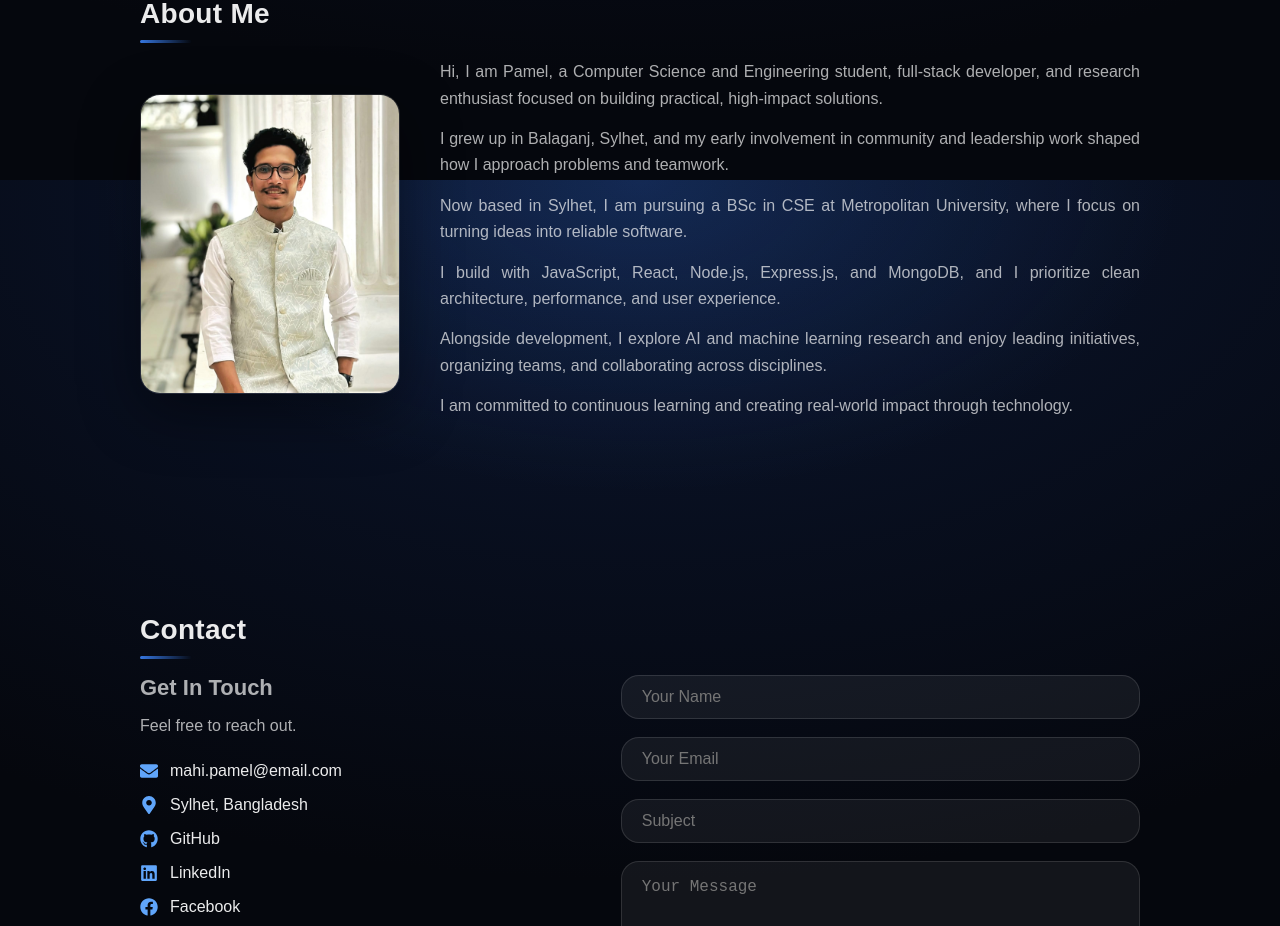
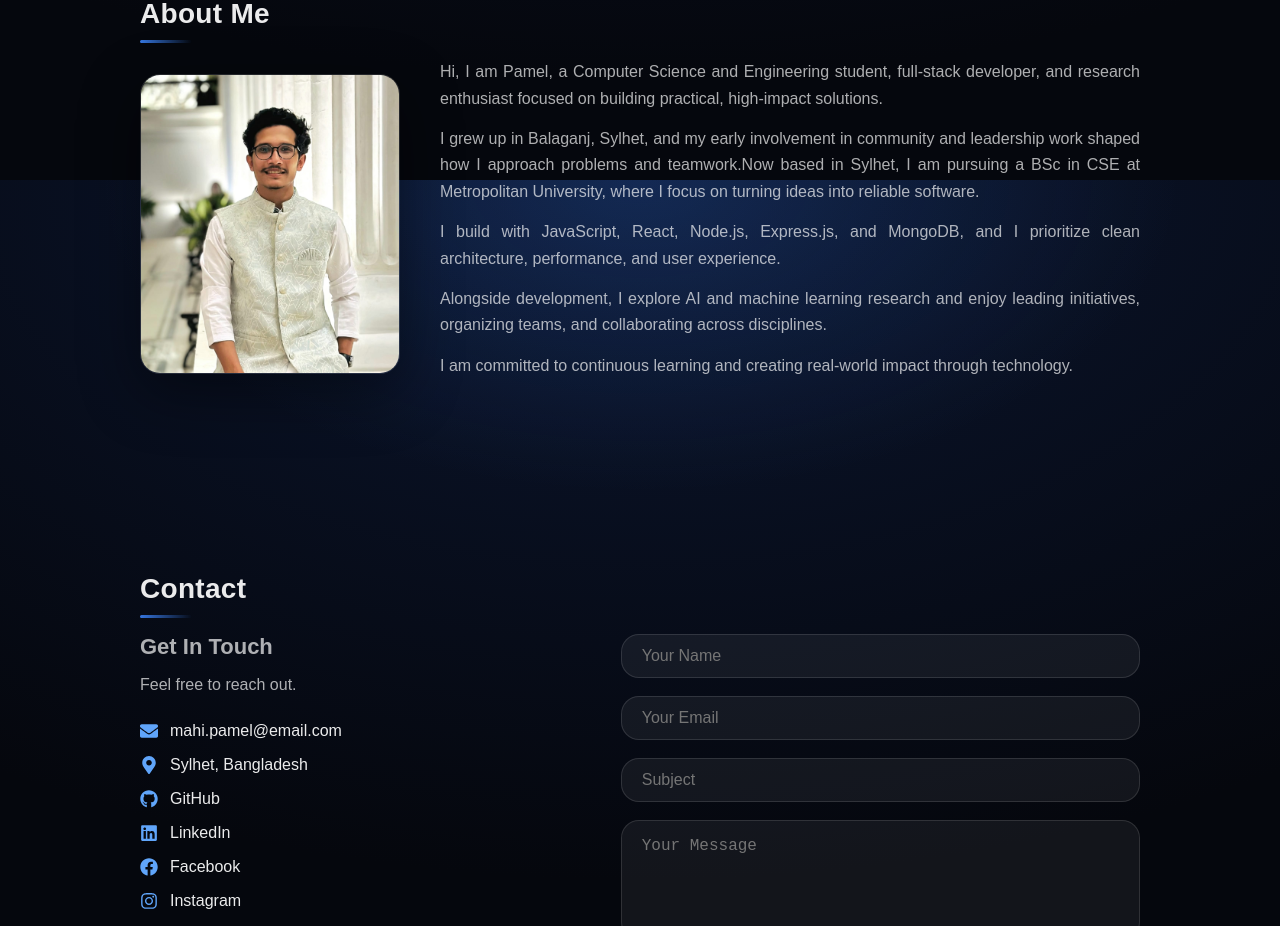
Before and after one commit to mahi-nur333/MernStackProtfolio, a React (Vite) app in the folder client/: page / in a window 1280 px wide. Shown: the part 5420-6346 px from the top of the page. Built offline with nearby package versions, Linux system fonts and the light colour scheme; no server answers.

Commit message:
Update about section text

```diff
--- a/client/src/components/About.jsx
+++ b/client/src/components/About.jsx
@@ -12,11 +12,7 @@ Hi, I am Pamel, a Computer Science and Engineering student, full-stack developer
     </p>
 
     <p>
-I grew up in Balaganj, Sylhet, and my early involvement in community and leadership work shaped how I approach problems and teamwork.
-    </p>
-
-    <p>
-Now based in Sylhet, I am pursuing a BSc in CSE at Metropolitan University, where I focus on turning ideas into reliable software.
+I grew up in Balaganj, Sylhet, and my early involvement in community and leadership work shaped how I approach problems and teamwork.Now based in Sylhet, I am pursuing a BSc in CSE at Metropolitan University, where I focus on turning ideas into reliable software.
     </p>
 
     <p>
```
